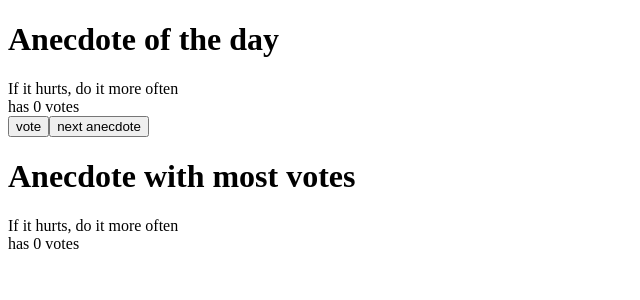
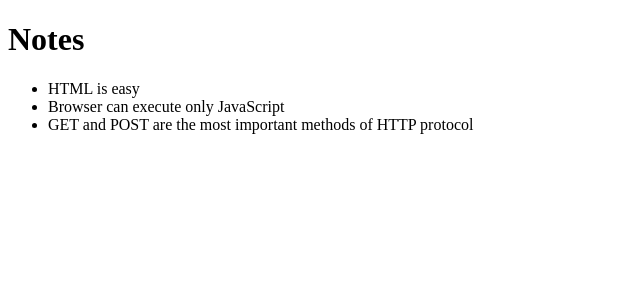
Before and after one commit to Evilgozen/-Web-, a React (Create React App) app: page / in a window 1280 px wide. Shown: the top 300 px of the page, without its empty margins (0-640 px from the left). Built offline with nearby package versions, Linux system fonts and the light colour scheme.

Commit message:
2.1的样例

```diff
--- a/src/App.js
+++ b/src/App.js
@@ -1,192 +1,17 @@
-// import { useState } from 'react'
-
-// const Title = ({text}) => {
-//   return (
-//     <h1>
-//       {text}
-//     </h1>
-//   )
-// }
-
-// const Button = ({ text,onClick }) =>  {
-//   return (
-//     <button onClick={onClick}>{text}</button>
-//   )
-// }
-
-// const StatusShow = ({text,number}) => {
-//   return (
-//     <div>{text} {number}</div>
-//   )
-// }
-
-// const StatusAverageShow = ({text,status}) => {
-//   if(status.good+status.bad+status.neutral==0) {
-//     return (
-//       <div>{text} {0}</div>
-//     )
-//   }
-//   return(
-//     <div>{text} {(status.good - status.bad)/(status.good + status.neutral +status.bad)}</div>
-//   )
-// }
-
-// const StatusPositive = ({text,status}) => {
-//     if(status.good + status.neutral +status.bad==0) {
-//       return (
-//         <div>{text} {0}{'%'}</div>
-//       )
-//     }
-//     return (
-//       <div>{text} {(status.good)/(status.good + status.neutral +status.bad)*100}{'%'}</div>
-//     )
-// }
+import Note from './components/Node'
 
 
-// const Statistics = ({text,status}) => {
-//   if(status.good==0 && status.bad==0 && status.neutral==0) {
-//     return (
-//       <>
-//         <h1>{text}</h1>
-//         <div>No feedback given</div>
-//       </>
-//     )
-//   }
-//   return (
-//     <>
-//       <h1>{text}</h1>
-//       <StatusShow text='good' number={status.good} />
-//       <StatusShow text='neutral' number={status.neutral} />
-//       <StatusShow text='bad' number={status.bad} />
-//       <StatusShow text='all' number={status.good + status.neutral +status.bad} />
-//       <StatusAverageShow text='average' status={status} />
-//       <StatusPositive text='positive' status={status} />
-//     </>
-//   )
-// }
-
-// const App = () => {
-//   // save clicks of each button to its own state
-//   const [status, setstatus] = useState({
-//     good: 0,
-//     neutral: 0,
-//     bad: 0
-//   })
-
-//   const handelgood = () => {
-//     const newClicks = {
-//       ...status,
-//       good:status.good + 1
-//     }
-//     setstatus(newClicks)
-//   }
-
-//   const handelneutral = () => {
-//     const newClicks = {
-//       ...status,
-//       neutral:status.neutral+1
-//     }
-//     // console.log(status.neutral)
-//     setstatus(newClicks)
-//   }
-
-//   const handelbad = () => {
-//     const newClicks = {
-//         ...status,
-//         bad: status.bad +1
-//     }
-//     setstatus(newClicks)
-//   }
-
-//   return (
-//     <div>
-//       <Title text='give feedback' />
-//       <Button onClick={handelgood} text='good' />
-//       <Button onClick={handelneutral} text='netural' />
-//       <Button onClick={handelbad} text='bad' />
-//       <Statistics text='statistics' status={status} />
-//     </div>
-//   )
-// }
-
-// export default App
-
-
-import { useState } from 'react'
-
-const Button =({text,onClick}) => {
-  return (
-    <button onClick={onClick}>{text}</button>
-  )
-}
-
-const Title = ({text}) => {
-  return (
-    <h1>
-      {text}
-    </h1>
-  )
-}
-
-const MaxSelectedAnecdotes = ({points,selected,anecdotes}) => {
-  // let x=0
-  // let t=points[0]
-  // for(let i=1;i<=anecdotes.length;i++) {
-  //   if(points[i]>t) {
-  //     t=points[i]
-  //     x=i
-  //   }
-  // }
-  const maxVotes = Math.max(...points)
-  const maxIndex= points.indexOf(maxVotes)
-  return (
-    <>
-      <div>{anecdotes[maxIndex]}</div>
-      <div>has {points[maxIndex]} votes</div>
-    </>
-  )
-}
-
-const App = () => {
-  const anecdotes = [
-    'If it hurts, do it more often',
-    'Adding manpower to a late software project makes it later!',
-    'The first 90 percent of the code accounts for the first 10 percent of the development time...The remaining 10 percent of the code accounts for the other 90 percent of the development time.',
-    'Any fool can write code that a computer can understand. Good programmers write code that humans can understand.',
-    'Premature optimization is the root of all evil.',
-    'Debugging is twice as hard as writing the code in the first place. Therefore, if you write the code as cleverly as possible, you are, by definition, not smart enough to debug it.',
-    'Programming without an extremely heavy use of console.log is same as if a doctor would refuse to use x-rays or blood tests when diagnosing patients'
-  ]
-
-  const [points, setPoints] = useState (
-    Array(anecdotes.length).fill(0)
-  )
-  const [selected, setSelected] = useState(0)
-
-
-  const handelSelected = () => {
-    let number=selected
-    while(selected==number) {
-      number=Math.floor((Math.random()*7))
-    }
-    setSelected(number)
-  }
-
-  const handelVote = () => {
-    const copy = [...points]
-    copy[selected] += 1
-    setPoints(copy)
-  }
+const App = (props) => {
+  const { notes } = props
 
   return (
     <div>
-      <Title text='Anecdote of the day' />
-      <div>{anecdotes[selected]}</div>
-      <div>has {points[selected]} votes</div>
-      <Button text='vote' onClick={handelVote} />
-      <Button text='next anecdote' onClick={handelSelected} />
-      <Title text='Anecdote with most votes' />
-      <MaxSelectedAnecdotes points={points} selected={selected} anecdotes={anecdotes} />
+      <h1>Notes</h1>
+      <ul>
+        {notes.map(note =>
+          <Note key={note.id} note={note} />
+        )}
+      </ul>
     </div>
   )
 }
--- /dev/null
+++ b/src/components/Node.js
@@ -0,0 +1,9 @@
+import Reac from "react"
+
+const Note = ({note}) => {
+    return (
+      <li>{note.content}</li>
+    )
+  }
+
+  export default Note
--- a/src/index.js
+++ b/src/index.js
@@ -3,4 +3,27 @@
 
 import App from './App'
 
-ReactDOM.createRoot(document.getElementById('root')).render(<App />)
+const notes = [
+  {
+    id: 1,
+    content: 'HTML is easy',
+    date: '2019-05-30T17:30:31.098Z',
+    important: true
+  },
+  {
+    id: 2,
+    content: 'Browser can execute only JavaScript',
+    date: '2019-05-30T18:39:34.091Z',
+    important: false
+  },
+  {
+    id: 3,
+    content: 'GET and POST are the most important methods of HTTP protocol',
+    date: '2019-05-30T19:20:14.298Z',
+    important: true
+  }
+]
+
+ReactDOM.createRoot(document.getElementById('root')).render(
+  <App notes={notes} />
+)
```
